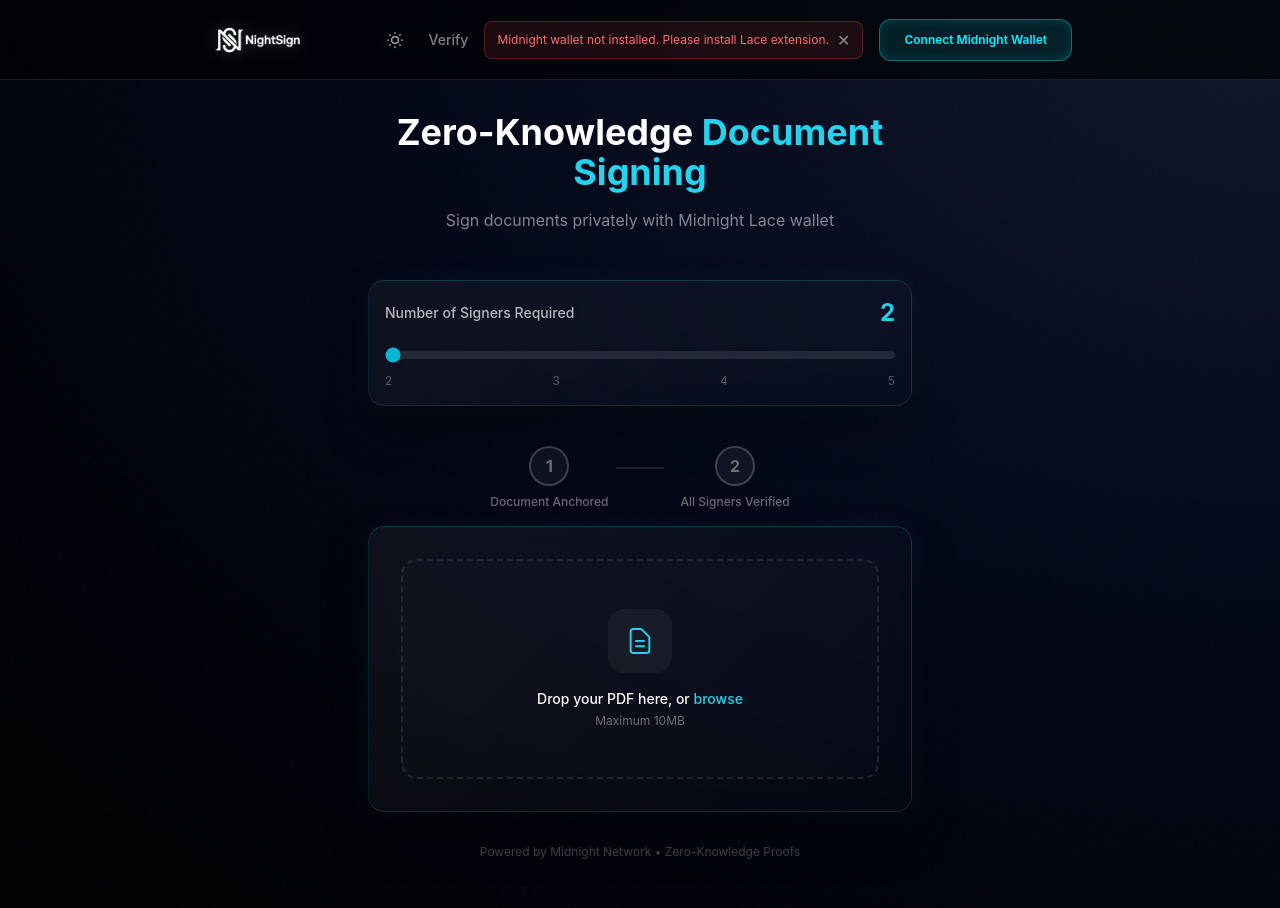
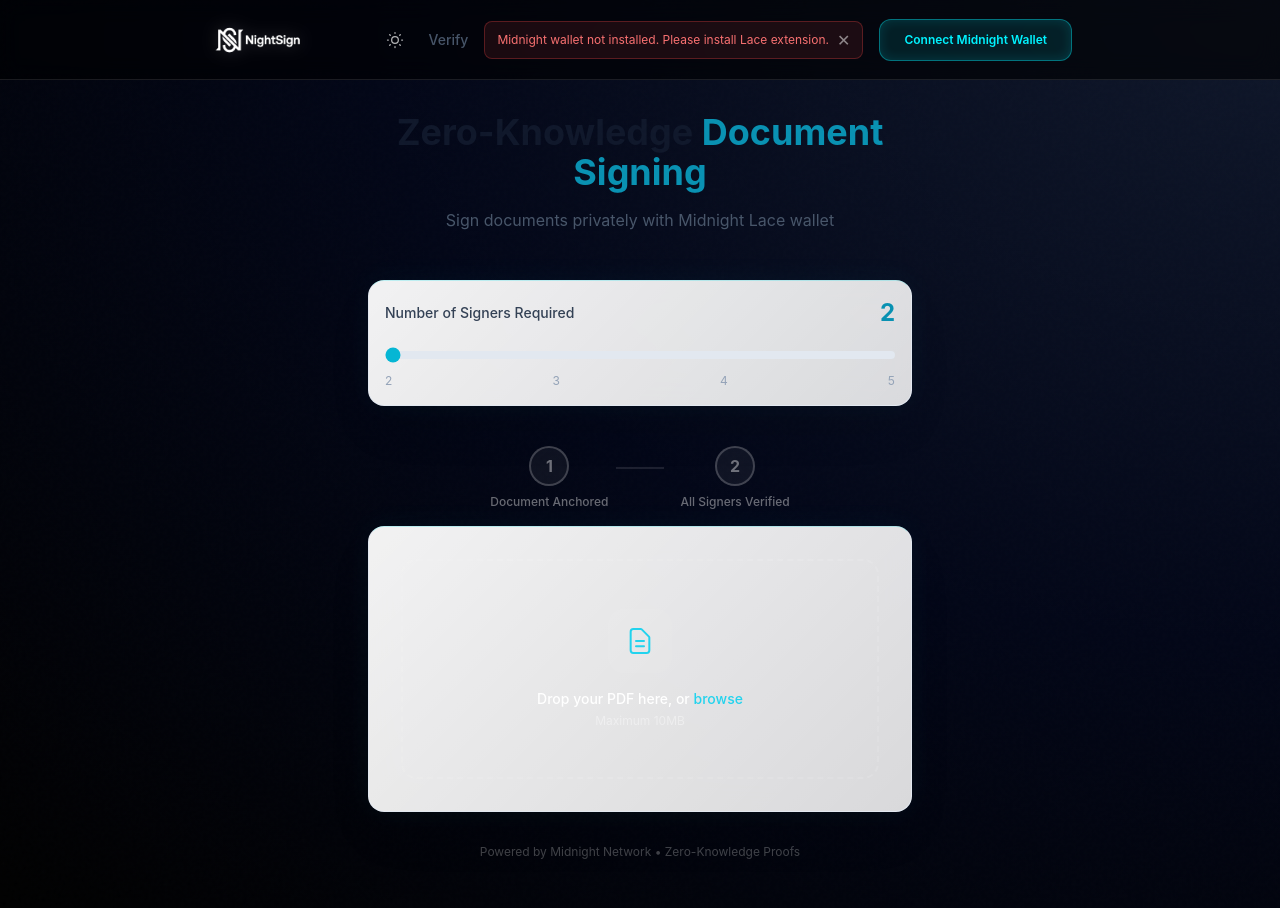
Before and after one commit to HarleysCodes/night-sign, a React (Vite) app: page / in a window 1280 px wide. Built offline with nearby package versions, Linux system fonts and the light colour scheme.

Commit message:
Fix: Light mode visibility and multi-signer UI polish

```diff
--- a/src/App.tsx
+++ b/src/App.tsx
@@ -65,7 +65,7 @@
   setIsDarkMode: (v: boolean) => void;
 }) {
   return (
-    <nav className="fixed top-0 left-0 right-0 z-50 h-20 border-b border-white/10 bg-black/60 backdrop-blur-md">
+    <nav className={`fixed top-0 left-0 right-0 z-50 h-20 border-b ${isDarkMode ? 'border-white/10 bg-black/60' : 'border-slate-200 bg-white/80'} backdrop-blur-md`}>
       <div className="mx-auto flex h-full max-w-4xl items-center justify-between px-4">
         <div className="flex items-center" style={{ marginLeft: '-12px' }}>
           <img
@@ -74,7 +74,9 @@
             className="w-auto"
             style={{
               height: '72px',
-              filter: 'brightness(0) invert(1) drop-shadow(0 0 8px rgba(255, 255, 255, 0.2))'
+              filter: isDarkMode
+                ? 'brightness(0) invert(1) drop-shadow(0 0 8px rgba(255, 255, 255, 0.2))'
+                : 'drop-shadow(0 0 4px rgba(0, 0, 0, 0.15))'
             }}
           />
         </div>
@@ -83,7 +85,7 @@
           {/* Theme Toggle */}
           <button
             onClick={() => setIsDarkMode(!isDarkMode)}
-            className="p-2 rounded-lg hover:bg-white/10 transition-colors"
+            className={`p-2 rounded-lg transition-colors ${isDarkMode ? 'hover:bg-white/10' : 'hover:bg-slate-100'}`}
             title={isDarkMode ? "Switch to Light Mode" : "Switch to Dark Mode"}
           >
             {isDarkMode ? (
@@ -100,7 +102,7 @@
           {/* Verify Link */}
           <a
             href="/verify"
-            className="text-sm text-white/50 hover:text-cyan-400 transition-colors font-medium"
+            className="text-sm text-slate-600 dark:text-white/50 hover:text-cyan-600 dark:hover:text-cyan-400 transition-colors font-medium"
           >
             Verify
           </a>
@@ -368,13 +370,13 @@
           <div className="glass-card p-4">
             <label className="text-xs text-white/40">Signature Progress</label>
             <div className="mt-2 flex items-center gap-3">
-              <div className="flex-1 h-2 bg-white/10 rounded-full overflow-hidden">
+              <div className="flex-1 h-2 bg-slate-200 dark:bg-white/10 rounded-full overflow-hidden">
                 <div
                   className="h-full bg-gradient-to-r from-cyan-500 to-purple-500"
                   style={{ width: `${Math.min((data.signatureCount / requiredSigners) * 100, 100)}%` }}
                 />
               </div>
-              <span className="text-sm text-cyan-400">
+              <span className="text-sm text-cyan-600 dark:text-cyan-400">
                 {data.signatureCount}/{requiredSigners}
               </span>
             </div>
@@ -823,15 +825,15 @@
             <motion.h1
               initial={{ opacity: 0, y: -20 }}
               animate={{ opacity: 1, y: 0 }}
-              className="text-4xl font-bold text-white"
+              className="text-4xl font-bold text-slate-900 dark:text-white"
             >
-              Zero-Knowledge <span className="text-cyan-400">Document Signing</span>
+              Zero-Knowledge <span className="text-cyan-600 dark:text-cyan-400">Document Signing</span>
             </motion.h1>
             <motion.p
               initial={{ opacity: 0 }}
               animate={{ opacity: 1 }}
               transition={{ delay: 0.2 }}
-              className="mt-4 text-white/50"
+              className="mt-4 text-slate-600 dark:text-white/50"
             >
               Sign documents privately with Midnight Lace wallet
             </motion.p>
@@ -856,8 +858,8 @@
           {state === "upload" && !selectedFile && (
             <div className="mb-6 p-4 glass-card">
               <div className="flex items-center justify-between mb-3">
-                <label className="text-sm font-medium text-white/70">Number of Signers Required</label>
-                <span className="text-2xl font-bold text-cyan-400">{requiredSigners}</span>
+                <label className="text-sm font-medium text-slate-700 dark:text-white/70">Number of Signers Required</label>
+                <span className="text-2xl font-bold text-cyan-600 dark:text-cyan-400">{requiredSigners}</span>
               </div>
               <input
                 type="range"
@@ -865,9 +867,9 @@
                 max="5"
                 value={requiredSigners}
                 onChange={(e) => setRequiredSigners(parseInt(e.target.value))}
-                className="w-full h-2 bg-white/10 rounded-lg appearance-none cursor-pointer accent-cyan-500"
+                className="w-full h-2 bg-slate-200 dark:bg-white/10 rounded-lg appearance-none cursor-pointer accent-cyan-500"
               />
-              <div className="flex justify-between mt-2 text-xs text-white/30">
+              <div className="flex justify-between mt-2 text-xs text-slate-400 dark:text-white/30">
                 <span>2</span>
                 <span>3</span>
                 <span>4</span>
@@ -956,14 +958,14 @@
 
                           {/* Invite Signer Link */}
                           {multiSignerSession.signers.length < multiSignerSession.requiredSigners && (
-                            <div className="mt-4 pt-4 border-t border-white/10">
-                              <p className="text-xs text-white/40 mb-2">Invite another signer:</p>
+                            <div className="mt-4 pt-4 border-t border-slate-200 dark:border-white/10">
+                              <p className="text-xs text-slate-500 dark:text-white/40 mb-2">Invite another signer:</p>
                               <div className="flex gap-2">
                                 <input
                                   type="text"
                                   readOnly
                                   value={inviteLink}
-                                  className="flex-1 bg-black/20 rounded-lg px-3 py-2 text-xs text-white/60 font-mono truncate"
+                                  className="flex-1 bg-slate-100 dark:bg-black/20 rounded-lg px-3 py-2 text-xs text-slate-700 dark:text-white/60 font-mono truncate"
                                 />
                                 <button
                                   onClick={handleCopyLink}
--- a/src/index.css
+++ b/src/index.css
@@ -17,7 +17,13 @@
 /* Aerodrome-style Glass Card */
 @layer components {
   .glass-card {
-    @apply bg-white/[0.03] backdrop-blur-lg border border-white/10 rounded-2xl shadow-2xl;
+    @apply bg-white dark:bg-white/[0.03] backdrop-blur-lg border border-slate-200 dark:border-white/10 rounded-2xl shadow-xl;
+    background: linear-gradient(135deg, rgba(255,255,255,0.95) 0%, rgba(255,255,255,0.85) 100%);
+    border-top: 1px solid rgba(0, 243, 255, 0.2);
+    box-shadow: 0 25px 50px -12px rgba(0, 0, 0, 0.15), 0 0 30px rgba(0, 243, 255, 0.05);
+  }
+
+  .dark .glass-card {
     background: linear-gradient(135deg, rgba(255,255,255,0.05) 0%, rgba(255,255,255,0.01) 100%);
     border-top: 1px solid rgba(0, 243, 255, 0.2);
     border-left: 1px solid rgba(0, 243, 255, 0.1);
@@ -29,7 +35,7 @@
   }
 
   .glass-card-hover:hover {
-    @apply bg-white/[0.05] border-white/10;
+    @apply bg-white/10 dark:bg-white/[0.05] border-white/10 dark:border-white/20;
     box-shadow: 0 0 30px rgba(0, 243, 255, 0.1);
   }
 }
```
